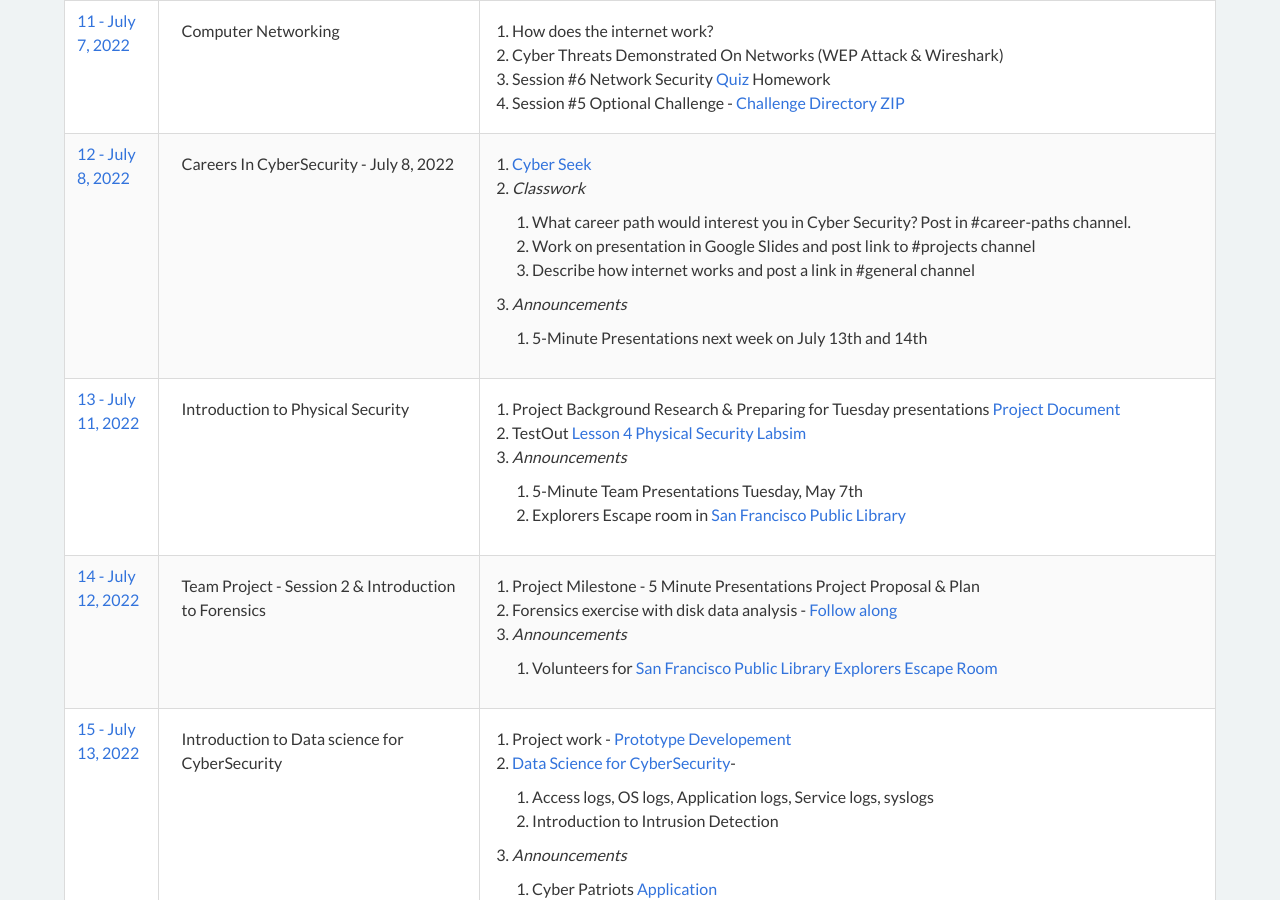
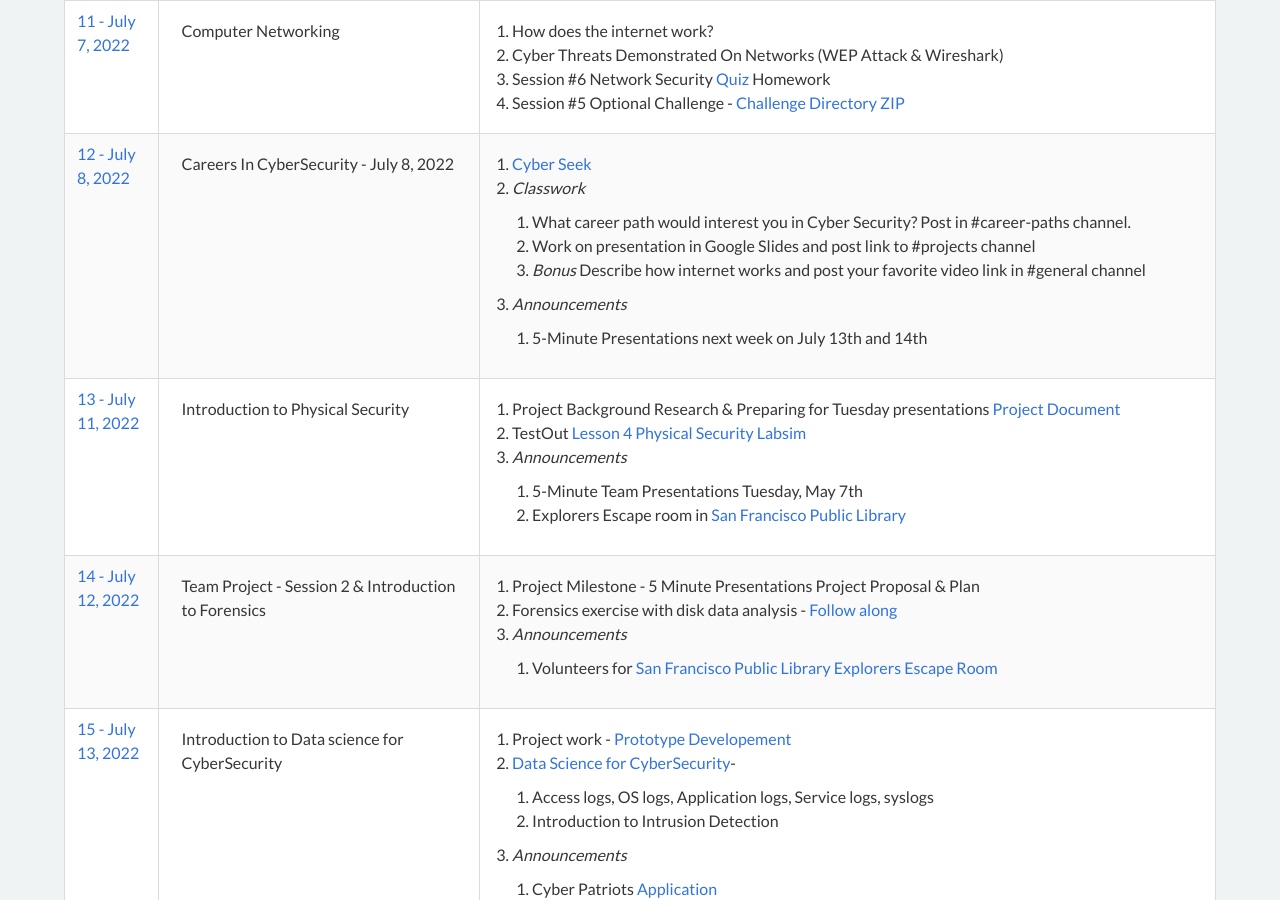
Before and after one commit to cyberdefendersprogram/www-homepage, a Jekyll site: the page built from pages/programs/cyberexplorers-ncat.md, in a window 1280 px wide and 900 px high, scrolled down 2529 px. Built offline with Jekyll 4.4.1, drawn with Linux system fonts in a browser that asks for light colours; nearby versions of some CDN libraries.

Commit message:
Update cyber-explorers-ncat.yml

```diff
--- a/_data/cyber-explorers-ncat.yml
+++ b/_data/cyber-explorers-ncat.yml
@@ -86,7 +86,7 @@
     2. *Classwork*
         1. What career path would interest you in Cyber Security? Post in #career-paths channel.
         2. Work on presentation in Google Slides and post link to #projects channel
-        3. Describe how internet works and post a link in #general channel
+        3. *Bonus* Describe how internet works and post your favorite video link in #general channel
     3. *Announcements*
         1. 5-Minute Presentations next week on July 13th and 14th
 
```
